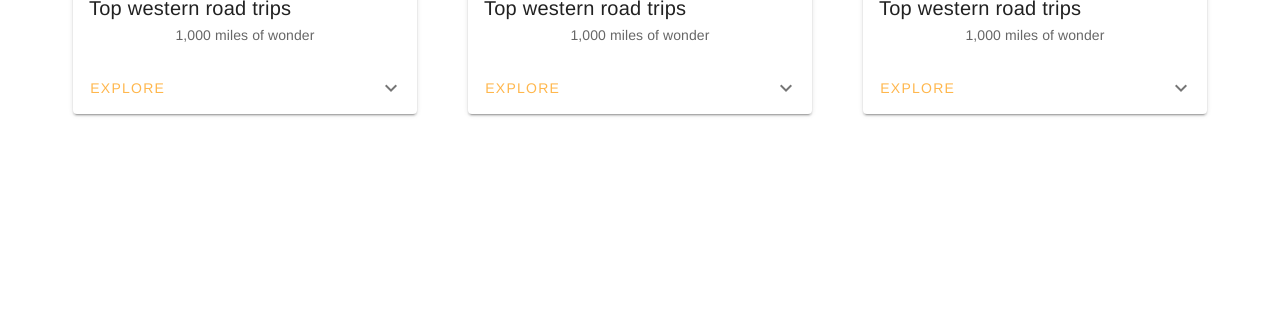
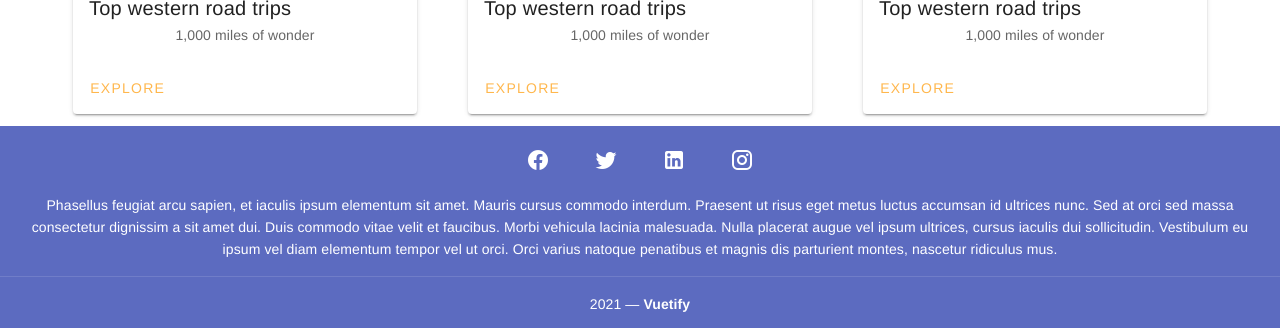
Before and after one commit to uWayLu/whatever, a Vue app: page /#/ in a window 1280 px wide. Shown: the part 1644-1972 px from the top of the page. Before the commit the page ends 1770 px from the top, so only its background shows below. Built offline with nearby package versions, Linux system fonts and the light colour scheme.

Commit message:
add footerr

```diff
--- a/src/App.vue
+++ b/src/App.vue
@@ -2,13 +2,18 @@
   <v-app>
     <header></header>
     <router-view />
-    <footer></footer>
+    <app-footer />
   </v-app>
 </template>
 
 <script>
+import AppFooter from '@/components/Footer';
+
 export default {
   name: 'App',
+  components: {
+    AppFooter,
+  },
 };
 </script>
 
--- /dev/null
+++ b/src/components/Footer.vue
@@ -0,0 +1,38 @@
+<template>
+  <v-footer dark padless>
+    <v-card flat tile class="indigo lighten-1 white--text text-center">
+      <v-card-text>
+        <v-btn v-for="icon in icons" :key="icon" class="mx-4 white--text" icon>
+          <v-icon size="24px">
+            {{ icon }}
+          </v-icon>
+        </v-btn>
+      </v-card-text>
+
+      <v-card-text class="white--text pt-0">
+        Phasellus feugiat arcu sapien, et iaculis ipsum elementum sit amet.
+        Mauris cursus commodo interdum. Praesent ut risus eget metus luctus
+        accumsan id ultrices nunc. Sed at orci sed massa consectetur dignissim a
+        sit amet dui. Duis commodo vitae velit et faucibus. Morbi vehicula
+        lacinia malesuada. Nulla placerat augue vel ipsum ultrices, cursus
+        iaculis dui sollicitudin. Vestibulum eu ipsum vel diam elementum tempor
+        vel ut orci. Orci varius natoque penatibus et magnis dis parturient
+        montes, nascetur ridiculus mus.
+      </v-card-text>
+
+      <v-divider></v-divider>
+
+      <v-card-text class="white--text">
+        {{ new Date().getFullYear() }} — <strong>Vuetify</strong>
+      </v-card-text>
+    </v-card>
+  </v-footer>
+</template>
+
+<script>
+export default {
+  data: () => ({
+    icons: ['mdi-facebook', 'mdi-twitter', 'mdi-linkedin', 'mdi-instagram'],
+  }),
+};
+</script>
--- a/src/pages/HomePage.vue
+++ b/src/pages/HomePage.vue
@@ -111,28 +111,7 @@
                 </v-btn>
 
                 <v-spacer></v-spacer>
-
-                <v-btn icon @click="show = !show">
-                  <v-icon>{{
-                    show ? 'mdi-chevron-up' : 'mdi-chevron-down'
-                  }}</v-icon>
-                </v-btn>
               </v-card-actions>
-
-              <v-expand-transition>
-                <div v-show="show">
-                  <v-divider></v-divider>
-
-                  <v-card-text>
-                    I'm a thing. But, like most politicians, he promised more
-                    than he could deliver. You won't have time for sleeping,
-                    soldier, not with all the bed making you'll be doing. Then
-                    we'll go with that data file! Hey, you add a one and two
-                    zeros to that or we walk! You're going to do his laundry?
-                    I've got to find a way to escape.
-                  </v-card-text>
-                </div>
-              </v-expand-transition>
             </v-card>
           </v-col>
         </v-row>
```
Also changed, not shown: 1 other file (tests, documents, lock files or other folders).
